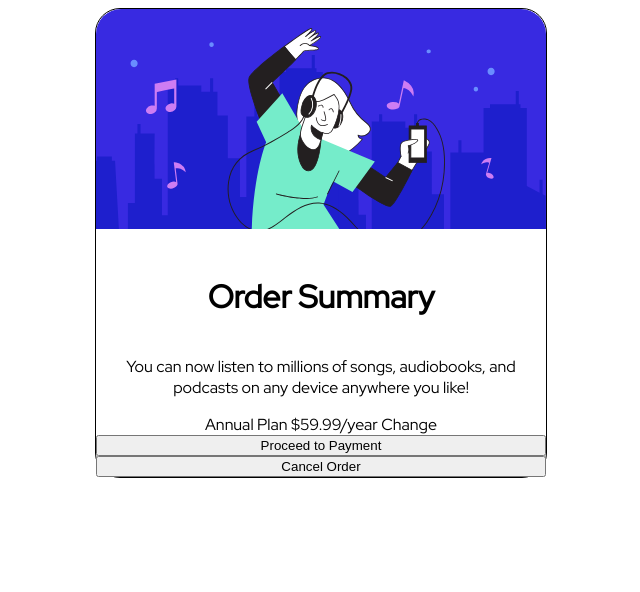
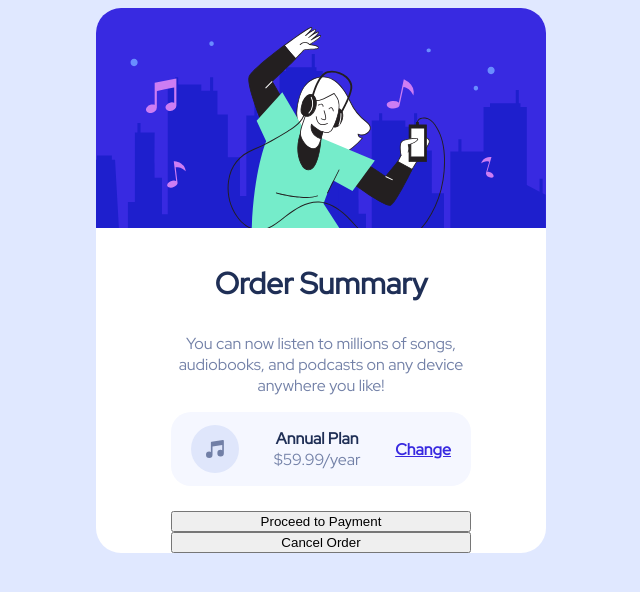
Before and after one commit to vmoliveira91/order-summary-component-main, a plain HTML site: page index.html in a window 1280 px wide. Shown: the whole page, without its empty margins (319-959 px from the left). Drawn offline with Linux system fonts and the light colour scheme.

Commit message:
Ajustes na estrutura HTML e no estilo CSS

```diff
--- a/index.html
+++ b/index.html
@@ -8,45 +8,101 @@
   <link rel="preconnect" href="https://fonts.googleapis.com">
   <link rel="preconnect" href="https://fonts.gstatic.com" crossorigin>
   <link href="https://fonts.googleapis.com/css2?family=Red+Hat+Display&display=swap" rel="stylesheet">
+  <link rel="stylesheet" href="https://cdnjs.cloudflare.com/ajax/libs/font-awesome/4.7.0/css/font-awesome.min.css">
   <title>Frontend Mentor | Order summary card</title>
 
   <style>
-    .container {
+    body {
+      background-color: hsl(225, 100%, 94%);
+    }
+
+    main {
       display: flex;
       flex-direction: column;
+      justify-content: space-between;
       align-items: center;
-      gap: 20px;
 
       width: 450px;
       margin-left: auto;
       margin-right: auto;
 
-      border: 1px solid black;
       border-radius: 25px;
 
       font-family: 'Red Hat Display';
       text-align: center;
+      font-size: 16px;
+
+      background-color: white;
     }
 
-    img {
+    header > img {
       border-top-left-radius: 25px;
       border-top-right-radius: 25px;
     }
 
-    .main {
+    section {
       display: flex;
       flex-direction: column;
+      margin: 0 75px;
+    }
+
+    .summary > h1 {
+      font-weight: 900;
+      font-size: 30px;
+      color: hsl(223, 47%, 23%);
+    }
+
+    .summary > p {
+      color: hsl(224, 23%, 55%);
+    }
+
+    .plan {
+      display: flex;
+      justify-content: space-between;
+      align-items: center;
+
+      border-radius: 20px;
+      padding: 0 20px;
+
+      background-color: hsl(225, 100%, 98%);
+    }
+
+    .plan > img {
+      width: 48px;
+      height: 48px;
+    }
+
+    .plan > p > span:first-child {
+      font-weight: 900;
+      color: hsl(223, 47%, 23%);
+    }
+
+    .plan > p > span {
+      color: hsl(224, 23%, 55%);
+    }
+
+    .plan > a {
+      color: hsl(245, 75%, 52%);
+      font-weight: 900;
+    }
+
+    nav {
+      display: flex;
+      flex-direction: column;
+
+      margin-top: 25px;
     }
   </style>
 </head>
 <body>
-  <div class="container">
+  <main>
     <header>
       <img src="images/illustration-hero.svg" />
     </header>
 
-    <main class="main">
-      <h1 class="h1">
+    <section>
+      <article class="summary">
+        <h1>
           Order Summary
         </h1>
 
@@ -54,17 +110,25 @@
           You can now listen to millions of songs, audiobooks, and podcasts on any
           device anywhere you like!
         </p>
+      </article>
 
-      <section>
-        Annual Plan
-        $59.99/year
-        Change
-      </section>
+      <article class="plan">
+        <img src="images/icon-music.svg">
+        <p>
+          <span>Annual Plan</span>
+          <br/>
+          <span>$59.99/year</span>
+        </p>
 
-      <button>Proceed to Payment</button>
+        <a href="#">Change</a>
+      </article>
+
+      <nav>
+        <button class="bt-proceed">Proceed to Payment</button>
 
         <button>Cancel Order</button>
+      </nav>
+    </section>
   </main>
-  </div>
 </body>
 </html>
```
Lines whose indentation alone changed are shown as unchanged.
